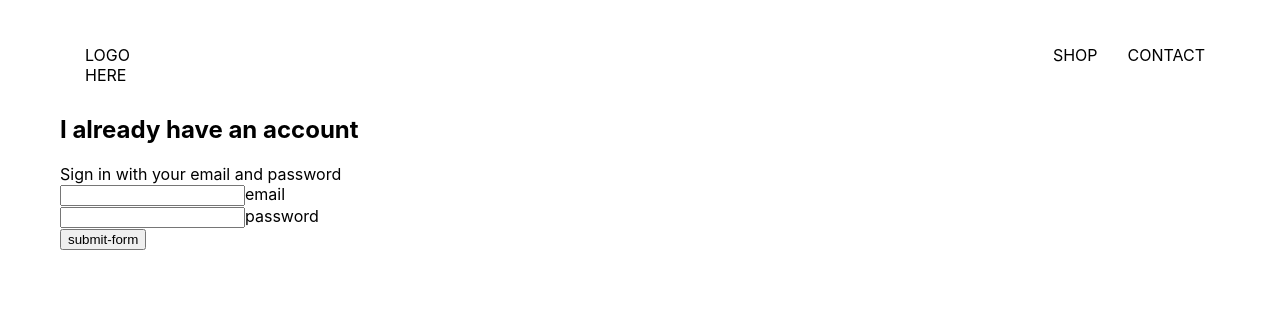
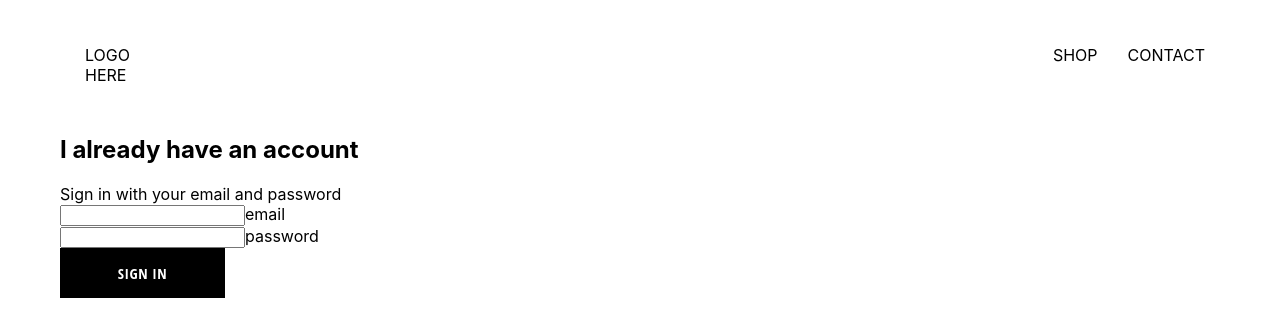
Before and after one commit to Marius-De-Allie/Clothing-store, a React (Create React App) app: page /signin in a window 1280 px wide. Shown: the top 336 px of the page. Built offline with nearby package versions, Linux system fonts and the light colour scheme.

Commit message:
Create CustomButton component

```diff
--- /dev/null
+++ b/src/components/CustomButton.js
@@ -0,0 +1,13 @@
+import React from 'react';
+
+// styles.
+import '../styles/customButton.scss';
+
+const CustomButton = ({ children, ...otherProps}) => (
+
+    <button className="custom-button" {...otherProps}>
+        {children}
+    </button>
+);
+
+export default CustomButton;
--- a/src/components/SignIn.js
+++ b/src/components/SignIn.js
@@ -1,7 +1,9 @@
 import React from 'react';
 import FormInput from './FormInput';
+import CustomButton from './CustomButton';
 // styles.
 import '../styles/signIn.scss';
+
 
 class SignIn extends React.Component {
     constructor(props) {
@@ -51,7 +53,7 @@
                         handleChange={this.handleChange}
                         label="password"
                     />
-                    <input type="submit" value="submit-form" disable={this.state.email === '' || this.state.password === ''} />
+                    <CustomButton type="submit"> Sign In </CustomButton>
                 </form>
             </div>
         )
--- /dev/null
+++ b/src/styles/customButton.scss
@@ -0,0 +1,22 @@
+.custom-button {
+    min-width: 165px;
+    width: auto;
+    height: 50px;
+    letter-spacing: 0.5px;
+    line-height: 50px;
+    padding: 0 35px 0 35px;
+    font-size: 15px;
+    background-color: black;
+    color: white;
+    text-transform: uppercase;
+    font-family: 'Open Sans Condensed';
+    font-weight: bolder;
+    border: none;
+    cursor: pointer;
+
+    &:hover {
+      background-color: white;
+      color: black;
+      border: 1px solid black;
+    }
+  }
--- a/src/styles/signIn.scss
+++ b/src/styles/signIn.scss
@@ -1,3 +1,9 @@
 .sign-in {
     width: 30vw;
+    display: flex;
+    flex-direction: column;
+
+    .title {
+        margin: 10px 0
+    }
 }
```
